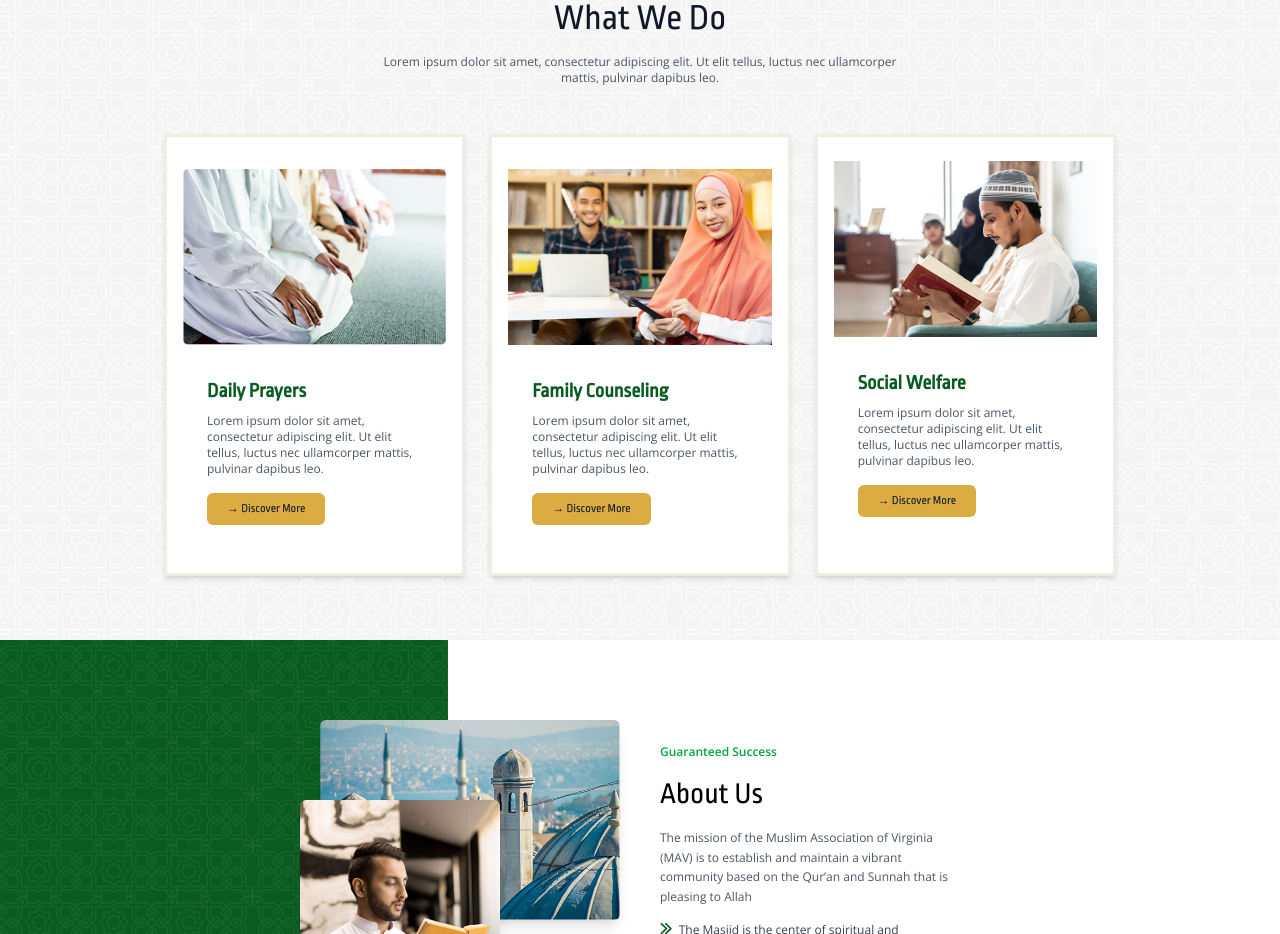
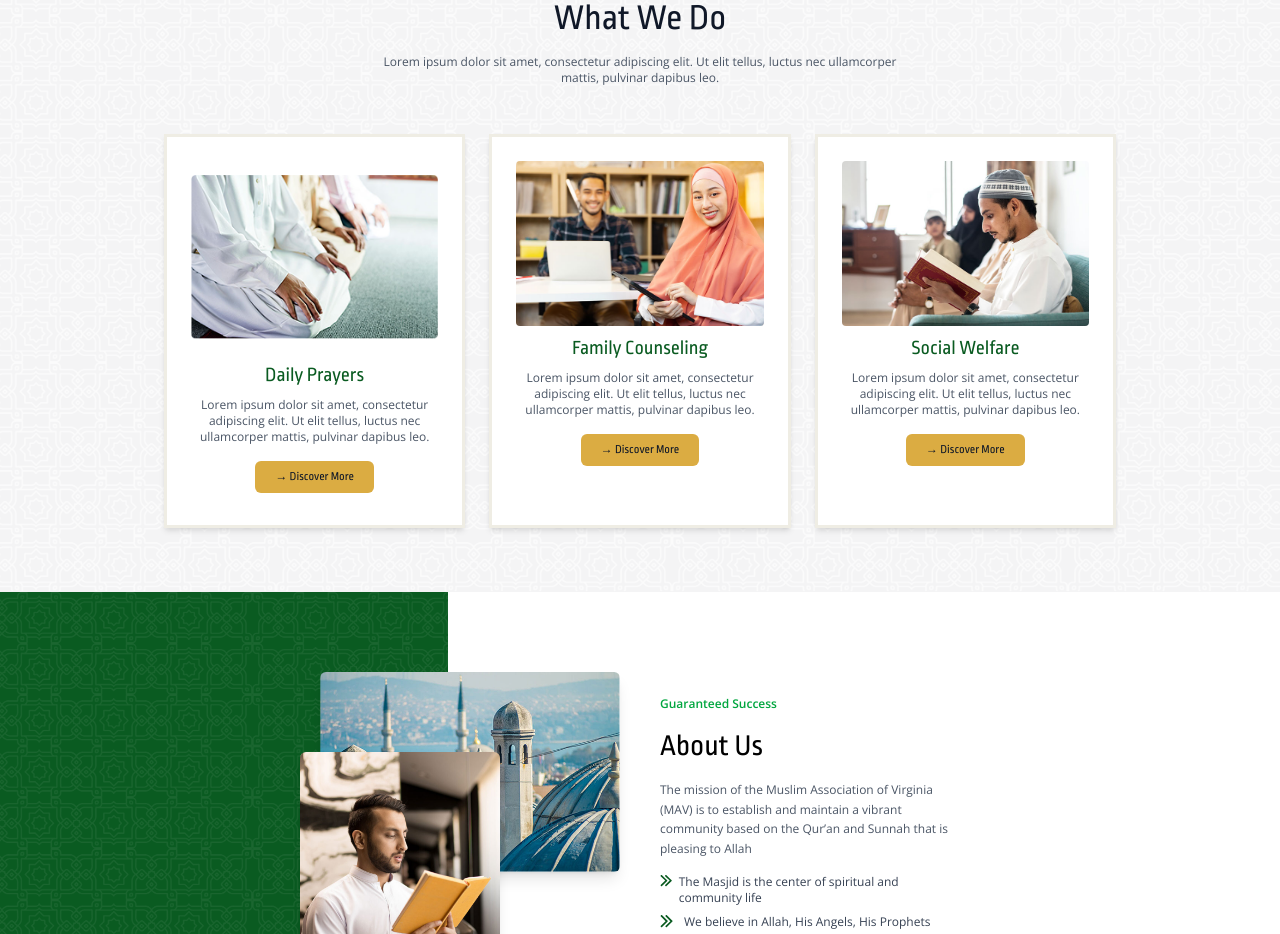
Before and after one commit to digiexpouae/IEE-project, a Next.js app: page / in a window 1280 px wide. Shown: the part 900-1834 px from the top of the page. Built offline with nearby package versions, Linux system fonts and the light colour scheme.

Commit message:
section2 alignments fixed

```diff
--- a/src/pages/Home/section2/section2.jsx
+++ b/src/pages/Home/section2/section2.jsx
@@ -28,17 +28,18 @@ export default function WhatWeDo() {
         {/* Cards Grid */}
         <div className="grid gap-6 sm:grid-cols-2 lg:grid-cols-3 w-[85%] mx-auto">
           {/* Card 1 */}
-          <div className="bg-white border-1 border-3 border-[#EFEDE4]  py-6  px-4 shadow-md  overflow-hidden hover:shadow-lg transition">
+          <div className="bg-white border-1 border-3 border-[#EFEDE4]  py-6  px-6 shadow-md  overflow-hidden hover:shadow-lg transition">
             <Image
               src={im2}
               alt="Daily Prayers"
               width={400}
+
               height={450}
-              className="w-full h-48 object-contain"
+              className="w-full h-48  object-contain"
             />
-            <div className="p-6">
-              <h3 className="text-xl font-semibold text-[#0A5B21]">Daily Prayers</h3>
-              <p className="text-gray-600 mt-2 text-xs">
+            <div className="p-2 flex flex-col  items-center">
+              <h3 className="text-xl font-light text-[#0A5B21]">Daily Prayers</h3>
+              <p className="text-gray-600 text-center mt-2 text-xs">
                 Lorem ipsum dolor sit amet, consectetur adipiscing elit. Ut elit tellus,
                 luctus nec ullamcorper mattis, pulvinar dapibus leo.
               </p>
@@ -49,17 +50,17 @@ export default function WhatWeDo() {
           </div>
 
           {/* Card 2 */}
-          <div className="bg-white  py-6  px-4 shadow-md border-3 border-[#EFEDE4]    overflow-hidden hover:shadow-lg transition">
+          <div className="bg-white  py-6  px-6 shadow-md border-3 border-[#EFEDE4]    overflow-hidden hover:shadow-lg transition">
             <Image
               src={im1}
               alt="Family Counseling"
               width={400}
               height={450}
-              className="w-full h-48  rounded-lg  object-contain"
+              className="w-full   rounded  object-contain"
             />
-            <div className="p-6">
-              <h3 className="text-xl font-semibold text-[#0A5B21]">Family Counseling</h3>
-              <p className="text-gray-600 mt-2 text-xs">
+            <div className="p-2 flex flex-col  items-center">
+              <h3 className="text-xl font-light text-[#0A5B21]">Family Counseling</h3>
+              <p className="text-gray-600  text-center mt-2 text-xs">
                 Lorem ipsum dolor sit amet, consectetur adipiscing elit. Ut elit tellus,
                 luctus nec ullamcorper mattis, pulvinar dapibus leo.
               </p>
@@ -70,17 +71,17 @@ export default function WhatWeDo() {
           </div>
 
           {/* Card 3 */}
-          <div className="bg-white  py-4 px-4 border-3 border-[#EFEDE4]    px-4 shadow-md  overflow-hidden hover:shadow-lg transition">
+          <div className="bg-white  py-6 px-6 border-3 border-[#EFEDE4]    px-4 shadow-md  overflow-hidden hover:shadow-lg transition">
             <Image
               src={im3}
               alt="Social Welfare"
               width={400}
               height={450}
-              className="w-full h-48 object-contain"
+              className="w-full rounded object-contain"
             />
-            <div className="p-6">
-              <h3 className="text-xl font-semibold text-[#0A5B21]">Social Welfare</h3>
-              <p className="text-gray-600 mt-2 text-xs ">
+            <div className="p-2 flex flex-col  items-center">
+              <h3 className="text-xl font-light text-[#0A5B21]">Social Welfare</h3>
+              <p className="text-gray-600 text-center mt-2 text-xs ">
                 Lorem ipsum dolor sit amet, consectetur adipiscing elit. Ut elit tellus,
                 luctus nec ullamcorper mattis, pulvinar dapibus leo.
               </p>
```
